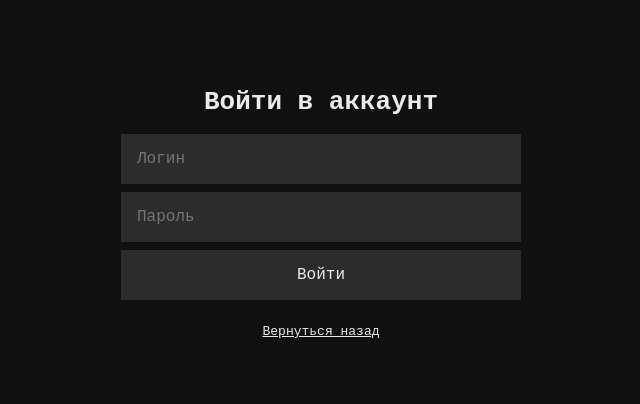
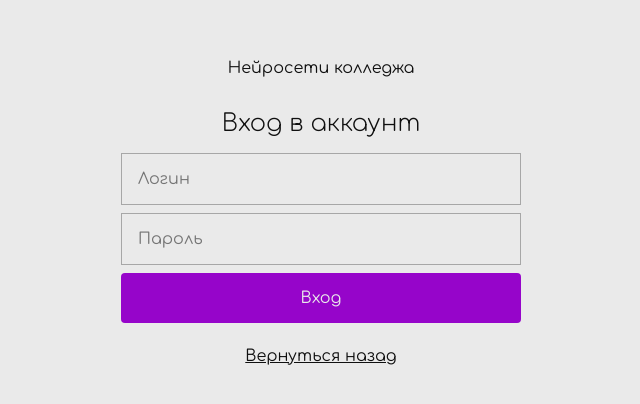
Before and after one commit to NeurNet/Neur.Client.Web, a React (Vite) app: page /login in a window 1280 px wide. Shown: the part 196-600 px from the top of the page, without its empty margins (319-959 px from the left). Built offline with nearby package versions, Linux system fonts and the light colour scheme; no server answers.

Commit message:
Add AuthContext, Login page and auth utils

```diff
--- a/index.html
+++ b/index.html
@@ -4,6 +4,9 @@
     <meta charset="UTF-8" />
     <link rel="icon" type="image/svg+xml" href="/vite.svg" />
     <meta name="viewport" content="width=device-width, initial-scale=1.0" />
+    <link rel="preconnect" href="https://fonts.googleapis.com">
+    <link rel="preconnect" href="https://fonts.gstatic.com" crossorigin>
+    <link href="https://fonts.googleapis.com/css2?family=Comfortaa:wght@300..700&display=swap" rel="stylesheet">
     <title>Нейросети колледжа</title>
   </head>
   <body>
--- a/src/App.tsx
+++ b/src/App.tsx
@@ -1,10 +1,12 @@
 import { BrowserRouter, Route, Routes } from 'react-router-dom';
+import { AuthProvider } from './contexts/AuthContext';
 import ModelList from './pages/ModelList';
 import Chat from './pages/Chat';
 import Login from './pages/Login';
 
 function App() {
   return (
+    <AuthProvider>
       <BrowserRouter>
         <Routes>
           <Route path="/" element={<ModelList />} />
@@ -12,6 +14,7 @@ function App() {
           <Route path="/chat/:chatId" element={<Chat />} />
         </Routes>
       </BrowserRouter>
+    </AuthProvider>
   );
 }
 
--- /dev/null
+++ b/src/contexts/AuthContext/AuthContext.ts
@@ -0,0 +1,18 @@
+import { createContext, use } from 'react';
+import type { Auth } from '@/utils/auth';
+
+export interface AuthContextData {
+  auth: Auth | null;
+  isLoading: boolean;
+  refreshAuth: () => void;
+}
+
+export const AuthContext = createContext<AuthContextData | null>(null);
+
+export function useAuth() {
+  const auth = use(AuthContext);
+  if (!auth) {
+    throw new Error('useAuth must be used within AuthProvider!');
+  }
+  return auth;
+}
--- /dev/null
+++ b/src/contexts/AuthContext/AuthProvider.tsx
@@ -0,0 +1,26 @@
+import { useCallback, useEffect, useState } from 'react';
+import { AuthContext } from './AuthContext';
+import { getAuthenticatedUser, type Auth } from '@/utils/auth';
+
+export function AuthProvider({ children }: { children: React.ReactNode }) {
+  const [auth, setAuth] = useState<Auth | null>(null);
+  const [isLoading, setIsLoading] = useState<boolean>(true);
+
+  const refreshAuth = useCallback(() => {
+    setIsLoading(true);
+    getAuthenticatedUser()
+      .then((auth) => setAuth(auth))
+      .catch(console.error)
+      .finally(() => setIsLoading(false));
+  }, []);
+
+  useEffect(() => {
+    refreshAuth();
+  }, [refreshAuth]);
+
+  return (
+    <AuthContext value={{ auth, isLoading, refreshAuth }}>
+      {children}
+    </AuthContext>
+  );
+}
--- /dev/null
+++ b/src/contexts/AuthContext/index.ts
@@ -0,0 +1,2 @@
+export * from './AuthContext';
+export * from './AuthProvider';
--- a/src/index.scss
+++ b/src/index.scss
@@ -1,31 +1,53 @@
+* {
+  font-family: 'Comfortaa', sans-serif;
+}
+
 body {
-  font-family: monospace;
   margin: 0;
-  background-color: #101010;
-  color: #eaeaea;
+  background-color: #eaeaea;
+  color: #101010;
+}
+
+a {
+  color: #101010;
+}
+
+h1 {
+  font-weight: 300;
+  font-size: 24px;
 }
 
 input {
-  font-family: monospace;
   font-size: 16px;
-  color: #eaeaea;
-  background-color: #2c2c2c;
-  border: none;
   padding: 16px;
+  border: 1px solid #a7a7a7;
+  background-color: #eaeaea;
+  transition: outline 0.1s linear;
 
   &:focus {
-    outline: 4px solid #761fac;
+    outline: 3px solid #9605ca;
   }
 }
 
-input[type='submit'] {
+button {
+  display: flex;
+  align-items: center;
+  justify-content: center;
+  gap: 8px;
+  font-size: 16px;
+  padding: 16px;
+  border-radius: 4px;
+  border: none;
   cursor: pointer;
+  background-color: #9605ca;
+  color: #eaeaea;
+  transition: background-color 0.2s;
 
-  &:hover {
-    background-color: #761fac;
+  &:hover, &:focus {
+    background-color: #573d60;
+  }
+
+  &:disabled {
+    background-color: #36253b;
   }
 }
-
-a {
-  color: #eaeaea;
-}
--- a/src/pages/Chat.tsx
+++ b/src/pages/Chat.tsx
@@ -17,7 +17,7 @@ function Chat() {
           value={prompt}
           onChange={(e) => setPrompt(e.target.value)}
         />
-        <input type="submit" value="Сгенерировать" />
+        <button type="submit">Сгенерировать</button>
       </form>
     </div>
   );
--- a/src/pages/Login.module.scss
+++ b/src/pages/Login.module.scss
@@ -4,12 +4,14 @@
   align-items: center;
   justify-content: center;
   height: 100vh;
+  margin: 0 16px;
 }
 
 .form {
   display: flex;
   flex-direction: column;
   gap: 8px;
-  width: 400px;
+  max-width: 400px;
+  width: 100%;
   margin-bottom: 24px;
 }
--- a/src/pages/Login.tsx
+++ b/src/pages/Login.tsx
@@ -1,24 +1,51 @@
 import { useState, type FormEvent } from 'react';
-import { Link } from 'react-router-dom';
+import { Link, useNavigate } from 'react-router-dom';
+import { useAuth } from '@/contexts/AuthContext';
 import { authenticate } from '@/utils/auth';
 import classes from './Login.module.scss';
 
 function Login() {
+  const navigate = useNavigate();
+  const { refreshAuth } = useAuth();
+
   const [login, setLogin] = useState('');
   const [password, setPassword] = useState('');
+  const [isLoading, setIsLoading] = useState(false);
+  const [error, setError] = useState<string | null>(null);
 
   const onSubmit = (e: FormEvent) => {
     e.preventDefault();
-    authenticate(login, password).then(console.log).catch(console.error);
+    setIsLoading(true);
+    setError(null);
+
+    authenticate(login, password)
+      .then(() => refreshAuth())
+      .then(() => navigate('/'))
+      .catch((err: Error) => setError(err.message))
+      .finally(() => setIsLoading(false));
   };
 
   return (
     <div className={classes.wrapper}>
-      <h1>Войти в аккаунт</h1>
+      <p>Нейросети колледжа</p>
+      <h1>Вход в аккаунт</h1>
       <form onSubmit={onSubmit} className={classes.form}>
-        <input type="text" placeholder="Логин" onChange={(e) => setLogin(e.target.value)} />
-        <input type="password" placeholder="Пароль" onChange={(e) => setPassword(e.target.value)} />
-        <input type="submit" value="Войти" />
+        <input
+          type="text"
+          placeholder="Логин"
+          onChange={(e) => setLogin(e.target.value)}
+          required
+        />
+        <input
+          type="password"
+          placeholder="Пароль"
+          onChange={(e) => setPassword(e.target.value)}
+          required
+        />
+        {error && <p>Неверный логин или пароль!</p>}
+        <button type="submit" disabled={isLoading}>
+          Вход
+        </button>
       </form>
       <Link to="/">Вернуться назад</Link>
     </div>
--- a/src/pages/ModelList.module.scss
+++ /dev/null
@@ -1,27 +0,0 @@
-.wrapper {
-  display: flex;
-  flex-direction: column;
-  align-items: center;
-  justify-content: center;
-  height: 100vh;
-}
-
-.models {
-  display: flex;
-  flex-wrap: wrap;
-  justify-content: center;
-  gap: 8px;
-}
-
-.model {
-  border: 2px solid #2c2c2c;
-  padding: 16px;
-  margin-bottom: 8px;
-  cursor: pointer;
-  width: 160px;
-  text-align: center;
-
-  &:hover {
-    background-color: #2c2c2c;
-  }
-}
--- a/src/pages/ModelList.tsx
+++ b/src/pages/ModelList.tsx
@@ -1,23 +1,22 @@
-import classes from './ModelList.module.scss';
+import { Link } from 'react-router-dom';
+import { useAuth } from '@/contexts/AuthContext';
 
 function ModelList() {
+  const { auth, isLoading } = useAuth();
+
+  if (isLoading) {
+    return <p>Загрузка...</p>;
+  }
+
   return (
-    <div className={classes.wrapper}>
-      <h1>Выберите модель:</h1>
-      <div className={classes.models}>
-        <div className={classes.model}>
-          <h2>LLaMa 8B</h2>
-          <p>Text model v1.2</p>
-        </div>
-        <div className={classes.model}>
-          <h2>Midjourney XL</h2>
-          <p>Image model v1.5</p>
-        </div>
-        <div className={classes.model}>
-          <h2>Codex</h2>
-          <p>Code model v1</p>
-        </div>
-      </div>
+    <div>
+      {auth ? (
+        <p>Привет, {auth.id}!</p>
+      ) : (
+        <p>
+          Вы не вошли в аккаунт! <Link to="/login">Войти</Link>
+        </p>
+      )}
     </div>
   );
 }
--- a/src/utils/auth.ts
+++ b/src/utils/auth.ts
@@ -1,19 +1,33 @@
-const BACKEND_URL = import.meta.env.VITE_BACKEND_URL;
+export interface Auth {
+  id: string;
+  tokens: number;
+}
 
-export function authenticate(username: string, password: string): Promise<Response> {
-  return fetch(BACKEND_URL + '/auth/login', {
+export async function authenticate(username: string, password: string) {
+  const res = await fetch(import.meta.env.VITE_BACKEND_URL + '/users/auth', {
     method: 'POST',
-    credentials: 'same-origin',
+    credentials: 'include',
     headers: {
       'Content-Type': 'application/json',
     },
     body: JSON.stringify({ username, password }),
   });
+
+  if (!res.ok) {
+    throw new Error('Неверный логин или пароль!');
+  }
+
+  return (await res.json()) as Auth;
 }
 
-export function logout(): Promise<Response> {
-  return fetch(BACKEND_URL + '/auth/logout', {
-    method: 'POST',
-    credentials: 'same-origin',
+export async function getAuthenticatedUser(): Promise<Auth> {
+  const res = await fetch(import.meta.env.VITE_BACKEND_URL + '/users/auth', {
+    credentials: 'include',
   });
+
+  if (!res.ok) {
+    throw new Error('Не удалось получить пользователя!');
+  }
+
+  return (await res.json()) as Auth;
 }
```
Also changed, not shown: 1 other file (tests, documents, lock files or other folders). Lines whose indentation alone changed are shown as unchanged.
